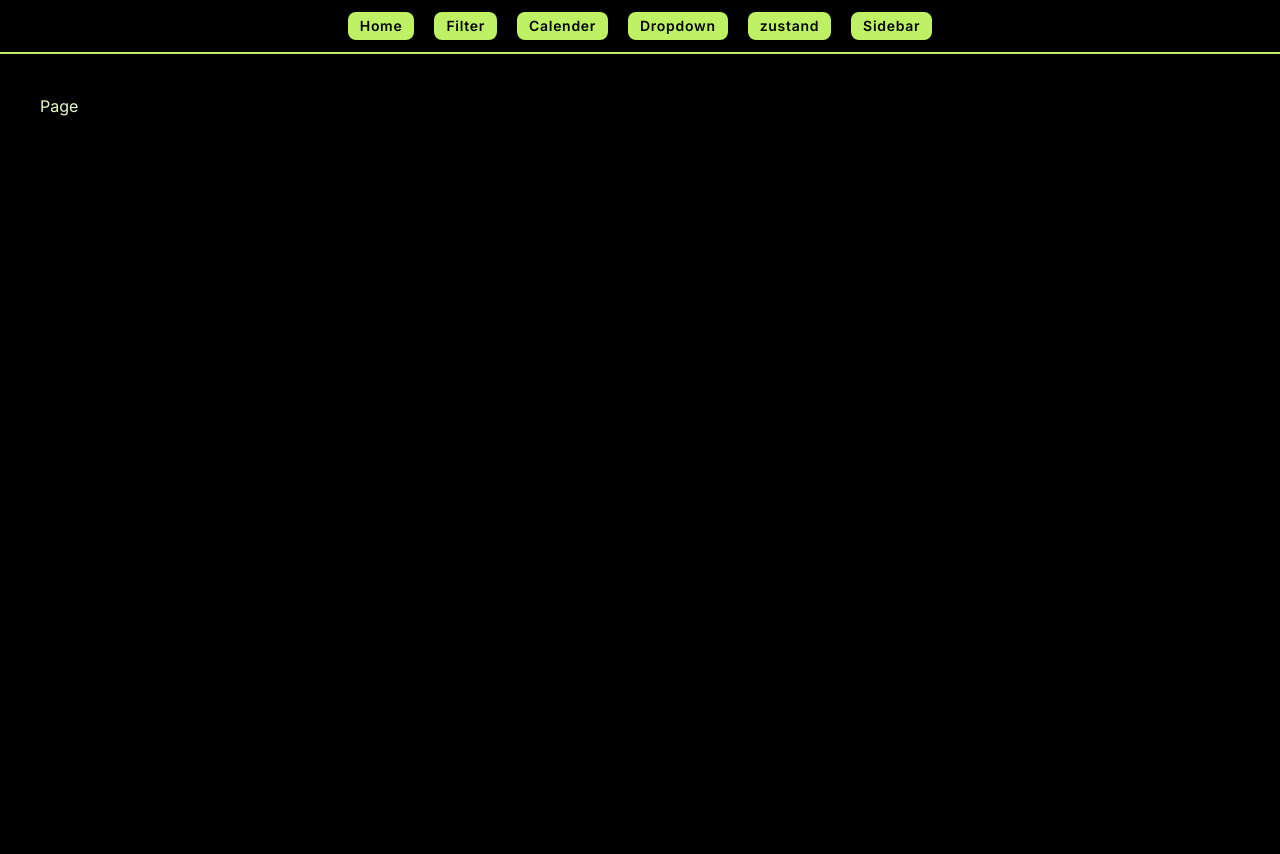
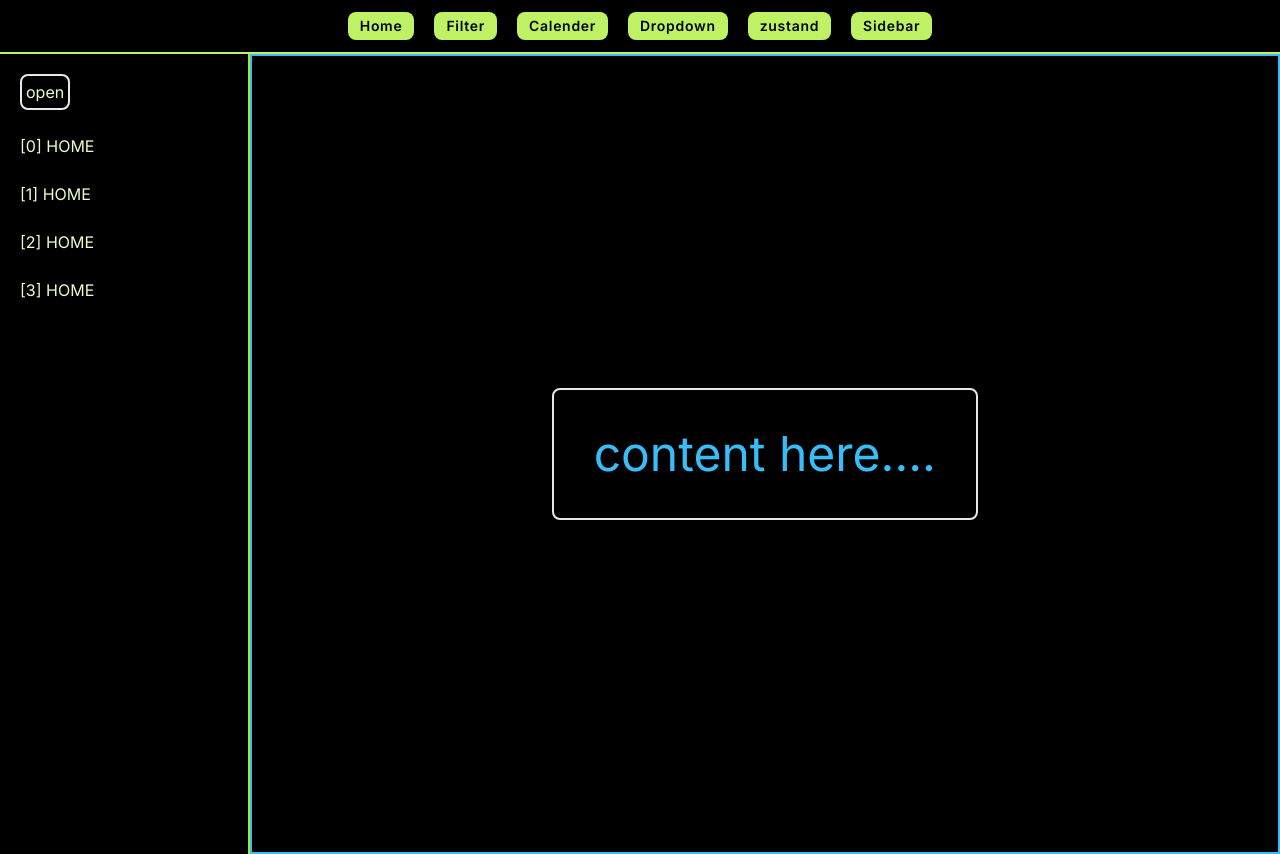
Before and after one commit to shrix1/learning, a Next.js app: page /sidebar in a window 1280 px wide. Before the commit the page ends 800 px from the top, so only its background shows below. Built offline with nearby package versions, Linux system fonts and the light colour scheme.

Commit message:
i got the idea for the sidebar

```diff
--- a/app/Navbar.tsx
+++ b/app/Navbar.tsx
@@ -4,7 +4,7 @@ import React from "react"
 const Navbar = () => {
   return (
     <nav className="w-full p-3 bg-black text-black border-b-2 border-b-lime-300 ">
-      <div className="flex gap-5 justify-center items-center text-sm tracking-wider font-semibold">
+      <div className="flex gap-5 justify-center items-center text-sm tracking-wider font-semibold flex-wrap">
         <Link href="/" className="px-3 py-1 rounded-lg bg-lime-300">
           Home
         </Link>
--- a/app/layout.tsx
+++ b/app/layout.tsx
@@ -18,7 +18,7 @@ export default function RootLayout({
     <html lang="en">
       <body className={`${inter.className} bg-black text-lime-100 `}>
         <Navbar />
-        <div className="m-10">{children}</div>
+        <div className="">{children}</div>
       </body>
     </html>
   )
--- a/app/sidebar/page.tsx
+++ b/app/sidebar/page.tsx
@@ -1,7 +1,36 @@
+"use client"
 import React from "react"
 
 const Page = () => {
-  return <div>Page</div>
+  const [open, setOpen] = React.useState(false)
+  return (
+    <>
+      <main className="w-full h-screen flex">
+        <section
+          className={`${
+            open ? "w-20" : "w-[300px] bg-sky-400/20"
+          }w-20 lg:w-[300px] border-r-2 border-lime-400 h-full p-5 overflow-hidden`}
+        >
+          <ul className="space-y-6">
+            <button
+              className="border-2 p-1 rounded-lg"
+              onClick={() => setOpen((prev) => !prev)}
+            >
+              open
+            </button>
+            <li>[0] HOME</li>
+            <li>[1] HOME</li>
+            <li>[2] HOME</li>
+            <li>[3] HOME</li>
+          </ul>
+        </section>
+
+        <section className="w-full border-2 border-sky-400 grid place-items-center text-sky-400 text-5xl">
+          <div className="border-2 p-10 rounded-lg">content here....</div>
+        </section>
+      </main>
+    </>
+  )
 }
 
 export default Page
```
